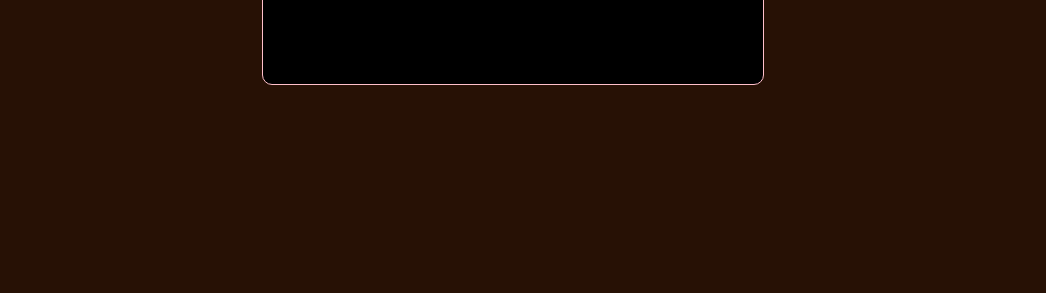
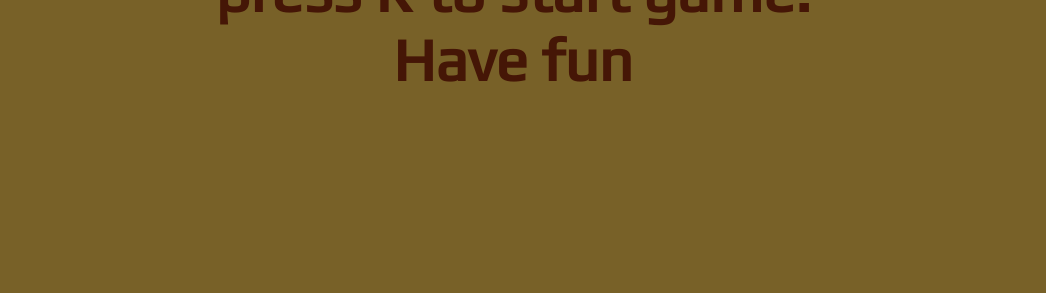
Before and after one commit to dveytsman/Sharpswiper, a plain HTML site: page index.html in a window 1280 px wide. Shown: the part 507-800 px from the top of the page, without its empty margins (127-1173 px from the left). Drawn offline with Linux system fonts and the light colour scheme.

Commit message:
added start screen

```diff
--- a/index.html
+++ b/index.html
@@ -17,6 +17,8 @@
   <body>
     <div class="modal">
 
+    </div>
+    <div class="start-modal">
     </div>
     <div class="body">
       <div class="navs">
--- a/shooter.js
+++ b/shooter.js
@@ -19,6 +19,9 @@ var sheight = 70;
 document.addEventListener("DOMContentLoaded", () => {
   const canvas = document.querySelector("canvas");
   const ctx = canvas.getContext("2d");
+  pause = true;
+  let c = document.querySelector(".modal");
+  c.innerHTML = '<div id="start">Welcome to Sharp swiper<br>by David Veytsman <br> press space bar to pause <br> press R to start game. <br> Have fun</div>';
 
   ctx.fillStyle = "white";
   var count = 0;
--- a/style.css
+++ b/style.css
@@ -15,6 +15,18 @@ body{
 button{
   border-radius: 25px;
   margin: 5px;
+}
+#start{
+  margin: -10px;
+  padding-top: 20%;
+  font-size: 60px;
+  font-weight: 900;
+  z-index: 7;
+  width: 100%;
+  height: 100%;
+  background-color: #786128;
+  color: #451606;
+  position:fixed;
 }
 #lost{
   margin: -10px;
```
